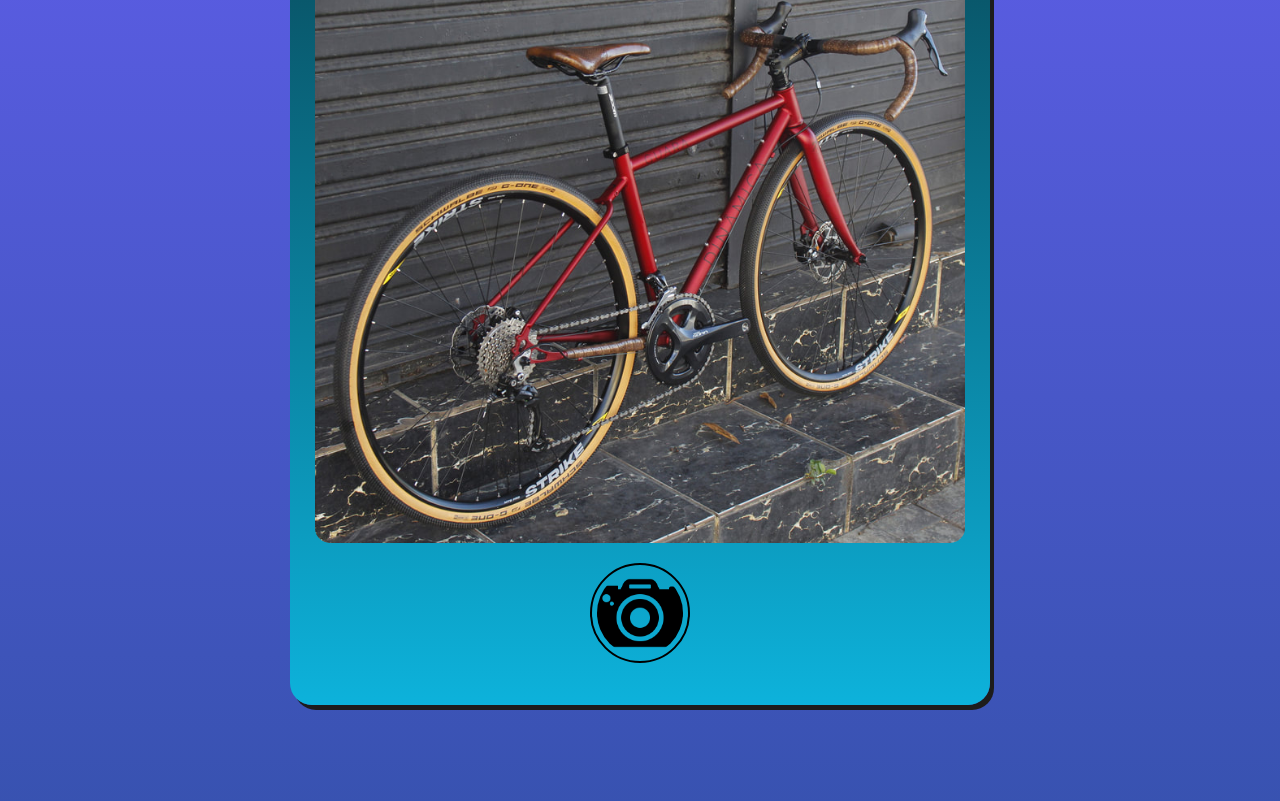
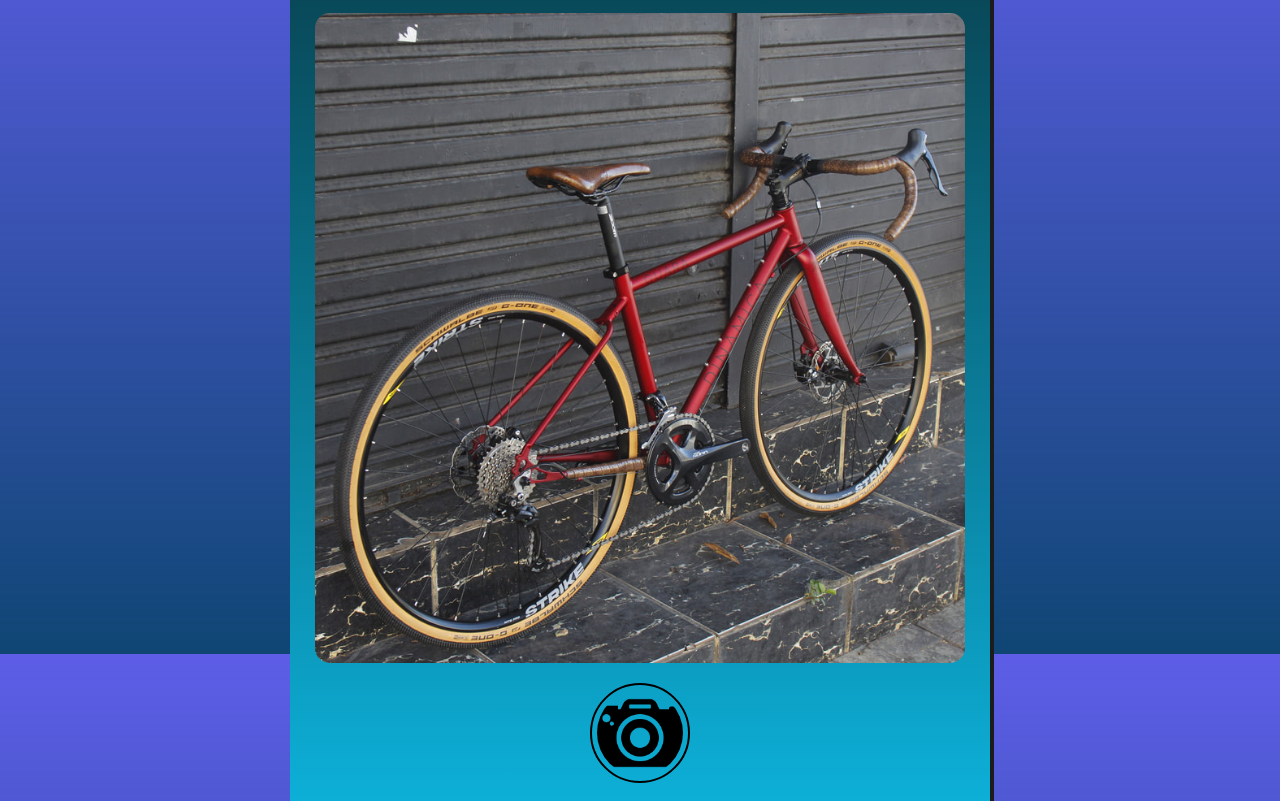
Before and after one commit to challengersfiap/Sprint1RPD, a plain HTML site: page camera.html in a window 1280 px wide. Shown: the part 146-947 px from the top of the page. Drawn offline with Linux system fonts and the light colour scheme.

Commit message:
camera.html e css normalizado.

```diff
--- a/camera.html
+++ b/camera.html
@@ -14,12 +14,12 @@
 
         </nav>
     </header>
-    <section>
+    <section class="container-foto">
         <form class="tela-foto">
-        <h1>Tire fotos de sua bicicleta</h1>
-        <div class="box-bike box"><img src="./img/bike.jpg" alt=""></div>
-        <div class="box-camera box"> <a href="./relatorio.html"> <img src="./img/camera.png" alt=""></a></div>
-    </form>
+            <h1>Tire fotos de sua bicicleta</h1>
+            <div class="box-bike box"><img src="./img/bike.jpg" alt=""></div>
+            <div class="box-camera box"> <a href="./relatorio.html"> <img src="./img/camera.png" alt=""></a></div>
+        </form>
     </section>
 </body>
 </html>
--- a/css/estilo-camera.css
+++ b/css/estilo-camera.css
@@ -6,9 +6,9 @@
 
 body{
     background-image: linear-gradient(to top, rgb(15, 70, 116), rgba(11, 11, 219, 0.664));
+    background-attachment: fixed;
     width: 100%;
-    height: 2000px;
-    max-width: 1440px;
+    /* max-width: 1440px; */
 }
 
 h1{
@@ -17,14 +17,23 @@ h1{
     font-size: 30px;
 }
 
+.container-foto {
+    height: 100%;
+    width: 100%;
+
+    display: flex;
+    justify-content: center;
+    align-items: center;
+}
+
 .tela-foto{
     width: 700px;
 	background: linear-gradient(rgb(8, 63, 77), rgb(13, 178, 219));
 	border-radius: 22px;
-	position: absolute;
+	/* position: absolute;
 	left: 50%;
 	top: 50%;
-	transform: translate(-50%, -50%);
+	transform: translate(-50%, -50%); */
 	text-align: center;
 	padding-top: 20px;
     padding-bottom: 22px;
```
